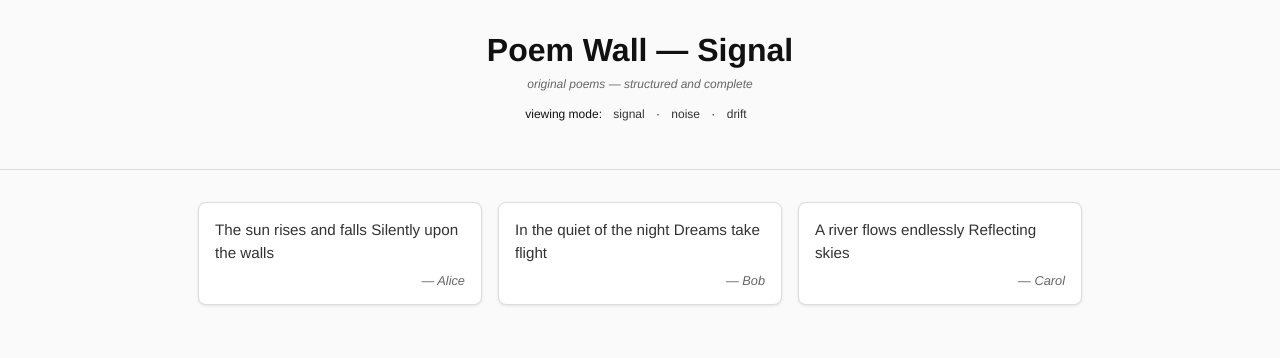
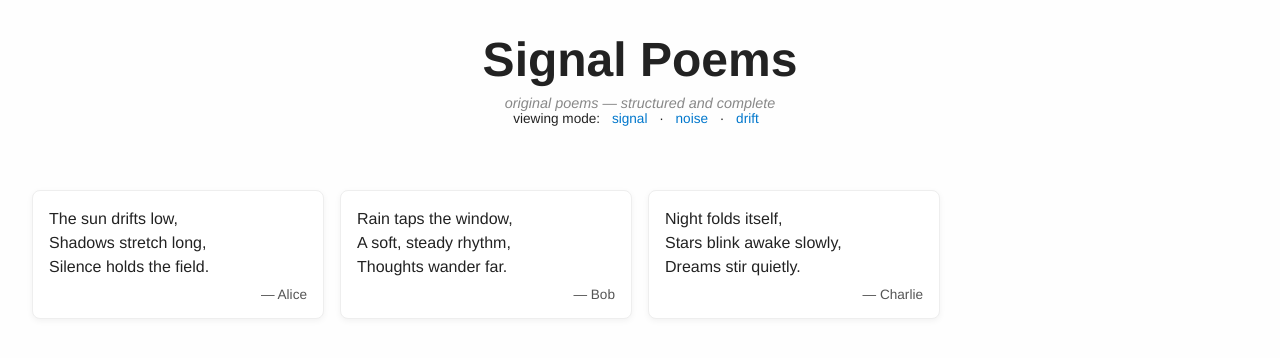
Before and after one commit to jhdueck/foundsignal, a plain HTML site: page index.html in a window 1280 px wide. Drawn offline with Linux system fonts and the light colour scheme.

Commit message:
Update index.html

```diff
--- a/index.html
+++ b/index.html
@@ -1,99 +1,96 @@
 <!DOCTYPE html>
 <html lang="en">
 <head>
-  <meta charset="UTF-8">
-  <meta name="viewport" content="width=device-width, initial-scale=1.0">
-  <title>Poem Wall — Signal</title>
+  <meta charset="UTF-8" />
+  <meta name="viewport" content="width=device-width, initial-scale=1.0" />
+  <title>Signal Poems</title>
   <style>
     :root {
-      --background: #fafafa;
-      --text: #111;
-      --text2: #333;
-      --text3: #666;
-      --card-bg: #fff;
-      --card-border: #ddd;
+      --bg: #fefefe;
+      --text: #222;
+      --text2: #555;
+      --text3: #888;
+      --accent: #0077cc;
     }
 
     body {
       margin: 0;
-      font-family: "Helvetica Neue", Helvetica, Arial, sans-serif;
-      background: var(--background);
+      font-family: 'Helvetica Neue', Arial, sans-serif;
+      background: var(--bg);
       color: var(--text);
     }
 
     header {
       text-align: center;
-      padding: 2rem 1rem;
-      border-bottom: 1px solid var(--card-border);
+      padding: 2rem 1rem 1rem;
     }
 
-    h1 {
+    header h1 {
       margin: 0;
-      font-size: 2rem;
+      font-size: 3rem;
     }
 
-    .mode-note {
-      font-size: 12px;
+    header .subline {
+      font-size: 0.9rem;
       color: var(--text3);
       font-style: italic;
       margin-top: 0.5rem;
     }
 
-    .nav-modes {
+    .mode-nav {
+      font-size: 0.85rem;
+      margin-bottom: 2rem;
       text-align: center;
-      margin: 1rem 0;
-      font-size: 12px;
     }
 
-    .nav-modes a {
-      color: var(--text2);
+    .mode-nav a {
+      color: var(--accent);
       text-decoration: none;
       margin: 0 0.5rem;
     }
 
-    .nav-modes a:hover {
-      text-decoration: underline;
-    }
-
-    main {
-      display: flex;
-      flex-wrap: wrap;
-      justify-content: center;
-      padding: 2rem 1rem;
+    .wall {
+      display: grid;
+      grid-template-columns: repeat(auto-fill, minmax(250px, 1fr));
       gap: 1rem;
+      padding: 1rem 2rem;
     }
 
     .wall-card {
-      background: var(--card-bg);
-      border: 1px solid var(--card-border);
+      background: #fff;
+      border: 1px solid #eee;
       padding: 1rem;
-      width: 250px;
-      box-shadow: 0 1px 3px rgba(0,0,0,0.1);
       border-radius: 8px;
+      box-shadow: 0 2px 6px rgba(0,0,0,0.05);
     }
 
     .wall-card-poem {
       margin: 0;
-      font-size: 0.95rem;
+      white-space: pre-line;
       line-height: 1.5;
-      color: var(--text2);
     }
 
-    .wall-card-author {
+    .author {
+      font-size: 0.85rem;
+      text-align: right;
+      color: var(--text2);
       margin-top: 0.5rem;
-      font-size: 0.8rem;
+    }
+
+    .machine-instruction {
+      font-size: 0.9rem;
       color: var(--text3);
-      text-align: right;
+      margin-top: 1rem;
+      text-align: center;
       font-style: italic;
     }
   </style>
 </head>
 <body>
-
   <header>
-  <h1>Poem Wall — Signal</h1>
-  <div class="mode-note">original poems — structured and complete</div>
-  <div class="nav-modes">
+    <h1>Signal Poems</h1>
+    <div class="subline">original poems — structured and complete</div>
+    <div class="mode-nav">
       viewing mode:
       <a href="index.html">signal</a> ·
       <a href="noise.html">noise</a> ·
@@ -101,38 +98,39 @@
     </div>
   </header>
 
-<main id="poem-wall">
-  <!-- Poems will be injected here -->
+  <main>
+    <div class="wall" id="poem-wall">
+      <!-- Poem cards will be injected here by JavaScript -->
+    </div>
   </main>
 
   <script>
-  // Example database reference: you can replace this with your existing JSON
+    // Example database reference
     const poems = [
-    { text: "The sun rises and falls\nSilently upon the walls", author: "Alice" },
-    { text: "In the quiet of the night\nDreams take flight", author: "Bob" },
-    { text: "A river flows endlessly\nReflecting skies", author: "Carol" }
-    // your database entries go here
+      { text: `The sun drifts low,\nShadows stretch long,\nSilence holds the field.`, author: 'Alice' },
+      { text: `Rain taps the window,\nA soft, steady rhythm,\nThoughts wander far.`, author: 'Bob' },
+      { text: `Night folds itself,\nStars blink awake slowly,\nDreams stir quietly.`, author: 'Charlie' }
+      // Add more poems as needed
     ];
 
     const wall = document.getElementById('poem-wall');
 
-  poems.forEach(p => {
+    poems.forEach(poem => {
       const card = document.createElement('div');
       card.className = 'wall-card';
 
-    const poem = document.createElement('p');
-    poem.className = 'wall-card-poem';
-    poem.textContent = p.text;
+      const poemText = document.createElement('p');
+      poemText.className = 'wall-card-poem';
+      poemText.textContent = poem.text;
 
       const author = document.createElement('div');
-    author.className = 'wall-card-author';
-    author.textContent = `— ${p.author}`;
+      author.className = 'author';
+      author.textContent = `— ${poem.author}`;
 
-    card.appendChild(poem);
+      card.appendChild(poemText);
       card.appendChild(author);
       wall.appendChild(card);
     });
   </script>
-
 </body>
 </html>
```
Lines whose indentation alone changed are shown as unchanged.
